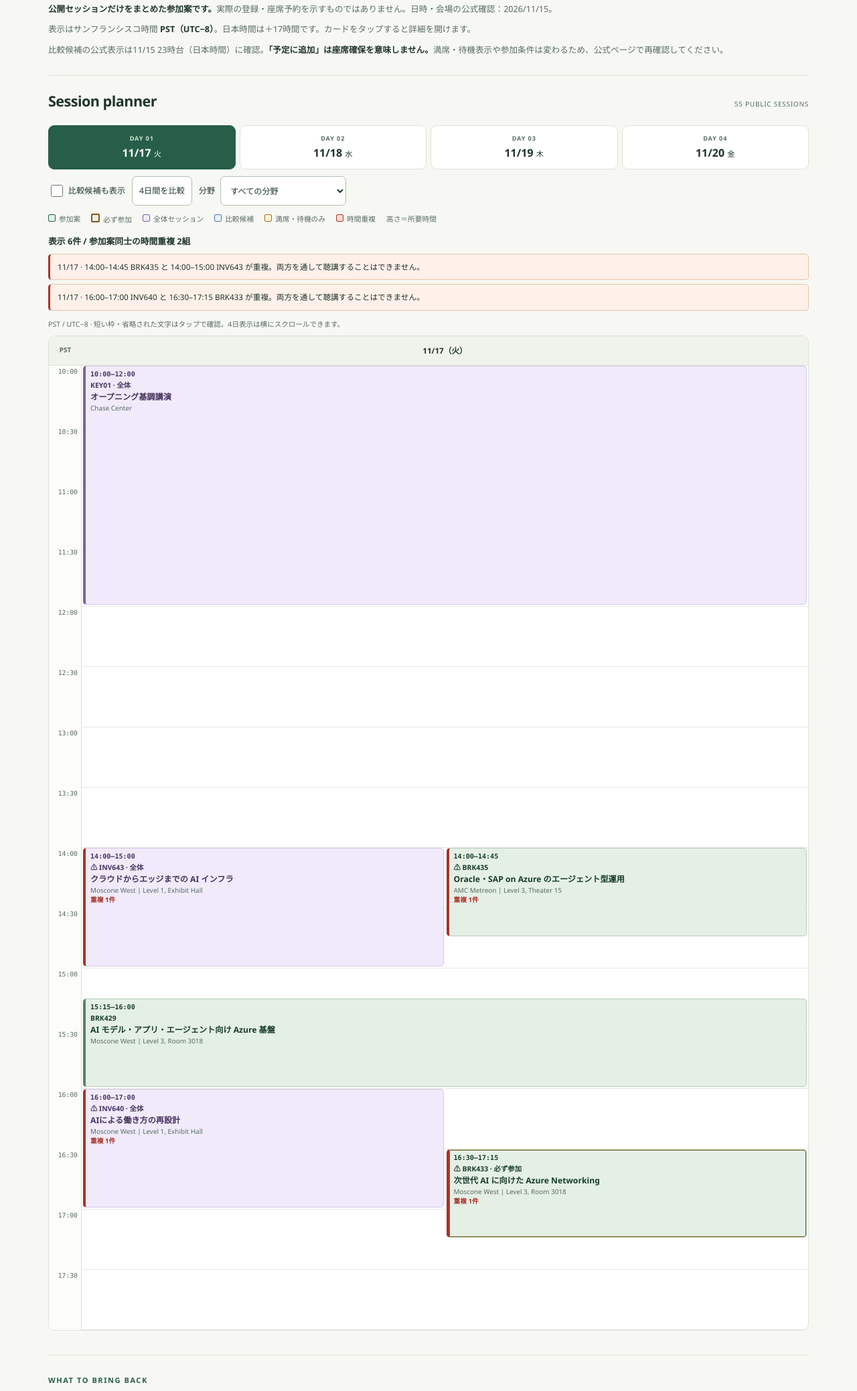
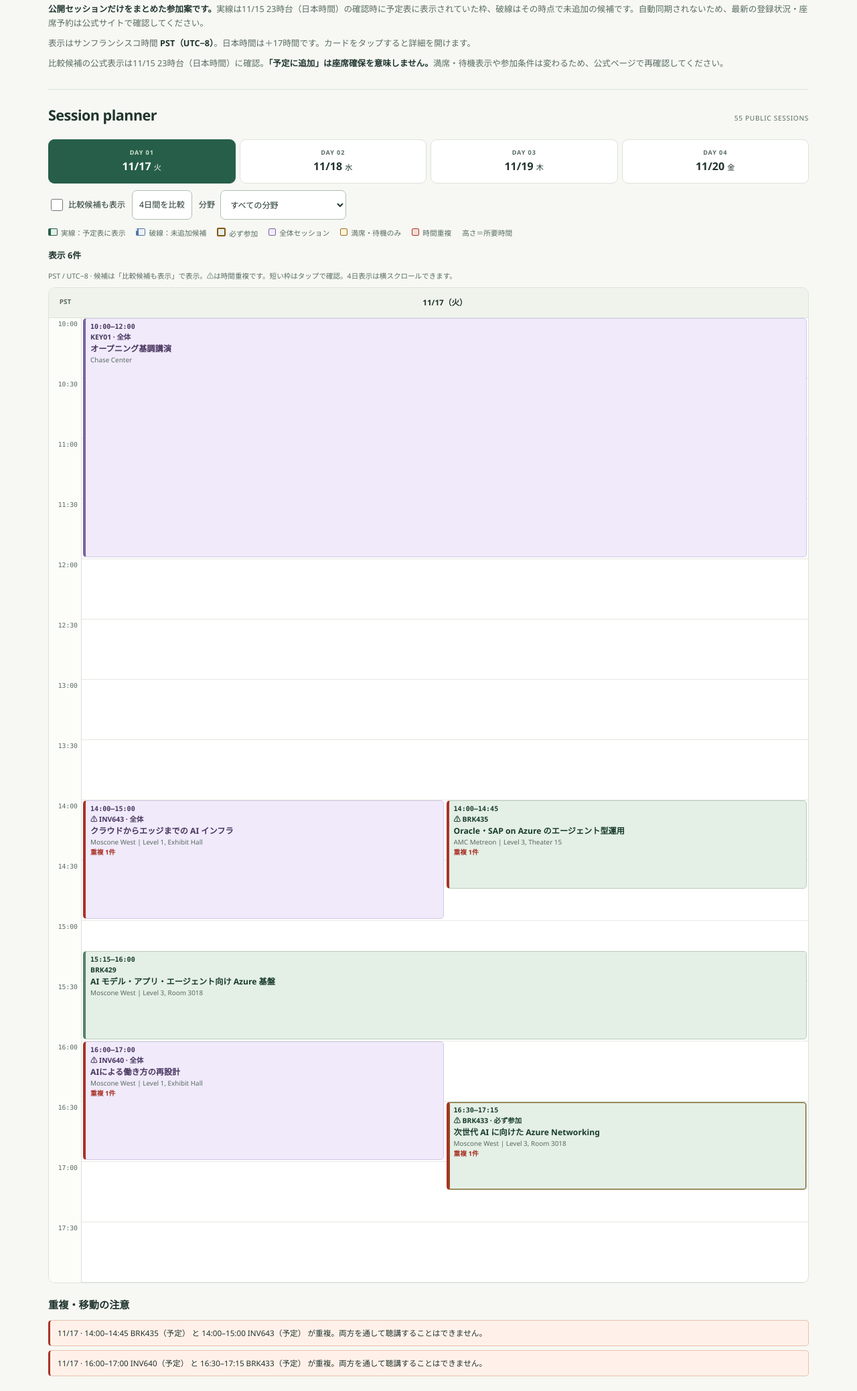
Before and after one commit to usagiandkamex/ignite-2026-memo, a website with bundled scripts: page docs/index.html in a window 1280 px wide. Shown: the part 333-2410 px from the top of the page at 67% size. Built offline with nearby package versions, Linux system fonts and the light colour scheme.

Commit message:
Clarify schedule conflicts and candidate borders
Co-authored-by: Copilot App <223556219+Copilot@users.noreply.github.com>

```diff
--- a/docs/app.js
+++ b/docs/app.js
@@ -1,4 +1,4 @@
-import {minutes, overlaps, conflictPairs, layoutDay, transferWarnings} from "./layout.js";
+import {minutes, overlaps, relevantConflictPairs, layoutDay, transferWarnings} from "./layout.js";
 
 const calendar = document.getElementById("calendar");
 const alternatives = document.getElementById("alternatives");
@@ -16,7 +16,7 @@ const element = (tag, className, text) => {
 };
 const label = item => `${item.code} ${item.start}–${item.end}`;
 const isGeneral = item => item.priority && (item.format === "Keynote" || item.format === "Innovation Session");
-const category = item => !item.priority ? "比較候補" : isGeneral(item) ? "全体セッション" : "参加案";
+const category = item => !item.priority ? "未追加候補（11/15時点）" : isGeneral(item) ? "全体セッション・予定表に表示（11/15時点）" : "予定表に表示（11/15時点）";
 const availability = item => item.availability === "standby" ? "満席・待機のみ" :
   item.availability === "add" ? "予定に追加の表示あり（座席確保ではありません）" : "";
 const selectedDays = () => week.getAttribute("aria-pressed") === "true" ? [17, 18, 19, 20] : [day];
@@ -88,13 +88,17 @@ function render() {
     calendar.append(column);
   }
   const selected = sessions.filter(item => item.priority && days.includes(item.day));
-  const pairs = conflictPairs(selected);
-  document.getElementById("summary").textContent = `表示 ${visible.length}件 / 参加案同士の時間重複 ${pairs.length}組`;
+  const pairs = relevantConflictPairs(pool.filter(item => days.includes(item.day)), visible);
+  document.getElementById("summary").textContent = `表示 ${visible.length}件`;
   const warnings = document.getElementById("warnings");
   warnings.replaceChildren();
-  for (const [a, b] of pairs) warnings.append(element("div", "warning", `11/${a.day} · ${a.start}–${a.end} ${a.code} と ${b.start}–${b.end} ${b.code} が重複。両方を通して聴講することはできません。`));
+  for (const [a, b] of pairs) {
+    const description = item => `${item.start}–${item.end} ${item.code}（${item.priority ? "予定" : "候補"}）`;
+    warnings.append(element("div", "warning", `11/${a.day} · ${description(a)} と ${description(b)} が重複。両方を通して聴講することはできません。`));
+  }
   for (const {from, to, gap} of transferWarnings(selected)) warnings.append(element("div", "warning travel", `11/${from.day} · ${from.code} → ${to.code}：会場が異なり、間隔は${gap}分です。移動可能か要確認（所要時間の保証ではありません）。`));
-  if (alternatives.checked) warnings.append(element("div", "warning travel", "比較候補は参加案への追加登録ではありません。重複マークは非表示の分野も含めて判定します。"));
+  if (alternatives.checked) warnings.append(element("p", "notes-help", "重複は分野フィルターで非表示の枠も含めて判定しています。候補の表示は予定の追加ではありません。"));
+  if (!warnings.childElementCount) warnings.append(element("p", "notes-help", "表示中の範囲に時間重複や短い会場間移動はありません。"));
 }
 document.querySelectorAll("[data-day]").forEach(button => button.addEventListener("click", () => {
   day = Number(button.dataset.day);
--- a/docs/index.html
+++ b/docs/index.html
@@ -22,7 +22,7 @@
   </header>
   <main class="page">
     <section class="overview" aria-label="公開情報について">
-      <p><strong>公開セッションだけをまとめた参加案です。</strong>実際の登録・座席予約を示すものではありません。日時・会場の公式確認：<time datetime="2026-11-15">2026/11/15</time>。</p>
+      <p><strong>公開セッションだけをまとめた参加案です。</strong>実線は11/15 23時台（日本時間）の確認時に予定表に表示されていた枠、破線はその時点で未追加の候補です。自動同期されないため、最新の登録状況・座席予約は公式サイトで確認してください。</p>
       <p>表示はサンフランシスコ時間 <strong>PST（UTC−8）</strong>。日本時間は＋17時間です。カードをタップすると詳細を開けます。</p>
       <p>比較候補の公式表示は11/15 23時台（日本時間）に確認。<strong>「予定に追加」は座席確保を意味しません。</strong>満席・待機表示や参加条件は変わるため、公式ページで再確認してください。</p>
     </section>
@@ -41,13 +41,16 @@
           <label class="track-label">分野<select id="track"><option value="">すべての分野</option></select></label>
         </div>
       </div>
-      <div class="legend"><span class="key priority">参加案</span><span class="key must">必ず参加</span><span class="key general">全体セッション</span><span class="key alternative">比較候補</span><span class="key standby">満席・待機のみ</span><span class="key conflict">時間重複</span><span>高さ＝所要時間</span></div>
+      <div class="legend"><span class="key priority">実線：予定表に表示</span><span class="key alternative">破線：未追加候補</span><span class="key must">必ず参加</span><span class="key general">全体セッション</span><span class="key standby">満席・待機のみ</span><span class="key conflict">時間重複</span><span>高さ＝所要時間</span></div>
       <div id="summary" class="summary" role="status" aria-live="polite"></div>
-      <div id="warnings" class="warnings"></div>
-      <p class="calendar-help">PST / UTC−8 · 短い枠・省略された文字はタップで確認。4日表示は横にスクロールできます。</p>
+      <p class="calendar-help">PST / UTC−8 · 候補は「比較候補も表示」で表示。⚠は時間重複です。短い枠はタップで確認。4日表示は横スクロールできます。</p>
       <div class="calendar-scroll" tabindex="0" role="region" aria-label="時間軸カレンダー">
         <div id="calendar" class="calendar"></div>
       </div>
+      <section class="schedule-notes" aria-labelledby="schedule-notes-title">
+        <h3 id="schedule-notes-title">重複・移動の注意</h3>
+        <div id="warnings" class="warnings"></div>
+      </section>
       <noscript><p class="error">カレンダーにはJavaScriptが必要です。<a href="https://ignite.microsoft.com/en-US/sessions">公式カタログ</a>をご利用ください。</p></noscript>
       <p id="load-error" class="error" hidden></p>
     </section>
@@ -77,7 +80,7 @@
     <p id="detail-availability" class="detail-availability"></p>
     <p id="detail-reason"></p>
     <a id="detail-link" class="official" target="_blank" rel="noopener noreferrer">公式セッションページ ↗</a>
-    <p class="fineprint">公式確認：2026/11/15。登録・予約状況は掲載していません。</p>
+    <p class="fineprint">表示状態は2026/11/15時点の記録で、自動同期されません。最新の登録・予約状況は公式サイトで確認してください。</p>
   </dialog>
 </body>
 </html>
--- a/docs/layout.js
+++ b/docs/layout.js
@@ -8,6 +8,12 @@ export function overlaps(a, b) {
 export function conflictPairs(sessions) {
   return sessions.flatMap((session, index) =>
     sessions.slice(index + 1).filter(other => overlaps(session, other)).map(other => [session, other]));
+}
+
+export function relevantConflictPairs(sessions, visible) {
+  const visibleIds = new Set(visible.map(item => item.id));
+  return conflictPairs(sessions).filter(([a, b]) =>
+    (a.priority && b.priority) || visibleIds.has(a.id) || visibleIds.has(b.id));
 }
 
 // Connected overlap groups share a lane count, including chained overlaps.
--- a/docs/style.css
+++ b/docs/style.css
@@ -50,13 +50,17 @@ input { width: 18px; height: 18px; accent-color: var(--green); }
 .track-label { display: flex; gap: 8px; align-items: center; }
 .legend { display: flex; flex-wrap: wrap; gap: 8px 16px; font-size: .67rem; color: var(--muted); margin: 2px 0 12px; }
 .key::before { content: ""; display: inline-block; height: 9px; width: 9px; margin-right: 5px; background: var(--priority); border: 1px solid var(--green); border-radius: 2px; }
-.key.alternative::before { background: var(--alternate); border-color: #5375a7; }
+.key.priority::before { border-left: 4px solid var(--green); }
+.key.alternative::before { background: var(--alternate); border-color: #5375a7; border-left: 4px dashed #5375a7; }
 .key.general::before { background: #f0eafa; border-color: #79649e; }
 .key.standby::before { background: #fff3d4; border-color: #9a6b22; }
 .key.must::before { background: var(--priority); border: 2px solid #825513; }
 .key.conflict::before { background: #f8ddd4; border-color: var(--danger); }
 .summary { font-size: .8rem; font-weight: 700; margin-bottom: 8px; }
 .warnings { display: grid; gap: 6px; }
+.schedule-notes { margin-top: 20px; }
+.schedule-notes h3 { margin: 0 0 10px; }
+.notes-help { color: var(--muted); font-size: .73rem; margin: 2px 0 0; }
 .warning { background: #fff1e9; border: 1px solid #e8c1ad; border-left: 3px solid var(--danger); border-radius: 5px; font-size: .73rem; padding: 9px 11px; }
 .warning.travel { background: #f7f1df; border-color: #e0d1a5; }
 .calendar-help { font-size: .66rem; color: var(--muted); margin: 12px 0 8px; }
@@ -71,9 +75,9 @@ input { width: 18px; height: 18px; accent-color: var(--green); }
 .day-column:last-child { border-right: 0; }
 .empty { padding: 18px 12px; font-size: .75rem; color: var(--muted); }
 .event { position: absolute; display: flex; flex-direction: column; gap: 3px; margin: 0; padding: 6px 7px; border: 1px solid #b8cdbb; border-left: 4px solid #58826a; border-radius: 5px; background: var(--priority); text-align: left; color: #183c2b; overflow: hidden; min-width: 0; line-height: 1.25; }
-.event.alternative { background: var(--alternate); border-color: #c3d1e6; border-left-color: #6984ae; color: #284564; }
+.event.alternative { background: var(--alternate); border-color: #c3d1e6; border-left: 4px dashed #6984ae; color: #284564; }
 .event.general { background: #f0eafa; border-color: #d3c8e5; border-left-color: #79649e; color: #47345f; }
-.event.standby { background: #fff3d4; border-style: dashed; border-color: #c4a668; border-left-color: #9a6b22; color: #574320; }
+.event.standby { background: #fff3d4; border-color: #c4a668; border-left-color: #9a6b22; color: #574320; }
 .event.must { box-shadow: inset 0 0 0 1px #825513; }
 .event.conflict { border-left-color: var(--danger); }
 .event:hover { filter: brightness(.97); box-shadow: 0 2px 8px #183c2b20; }
```
Also changed, not shown: tests/layout.test.mjs (+11 -1 lines), README.md.
